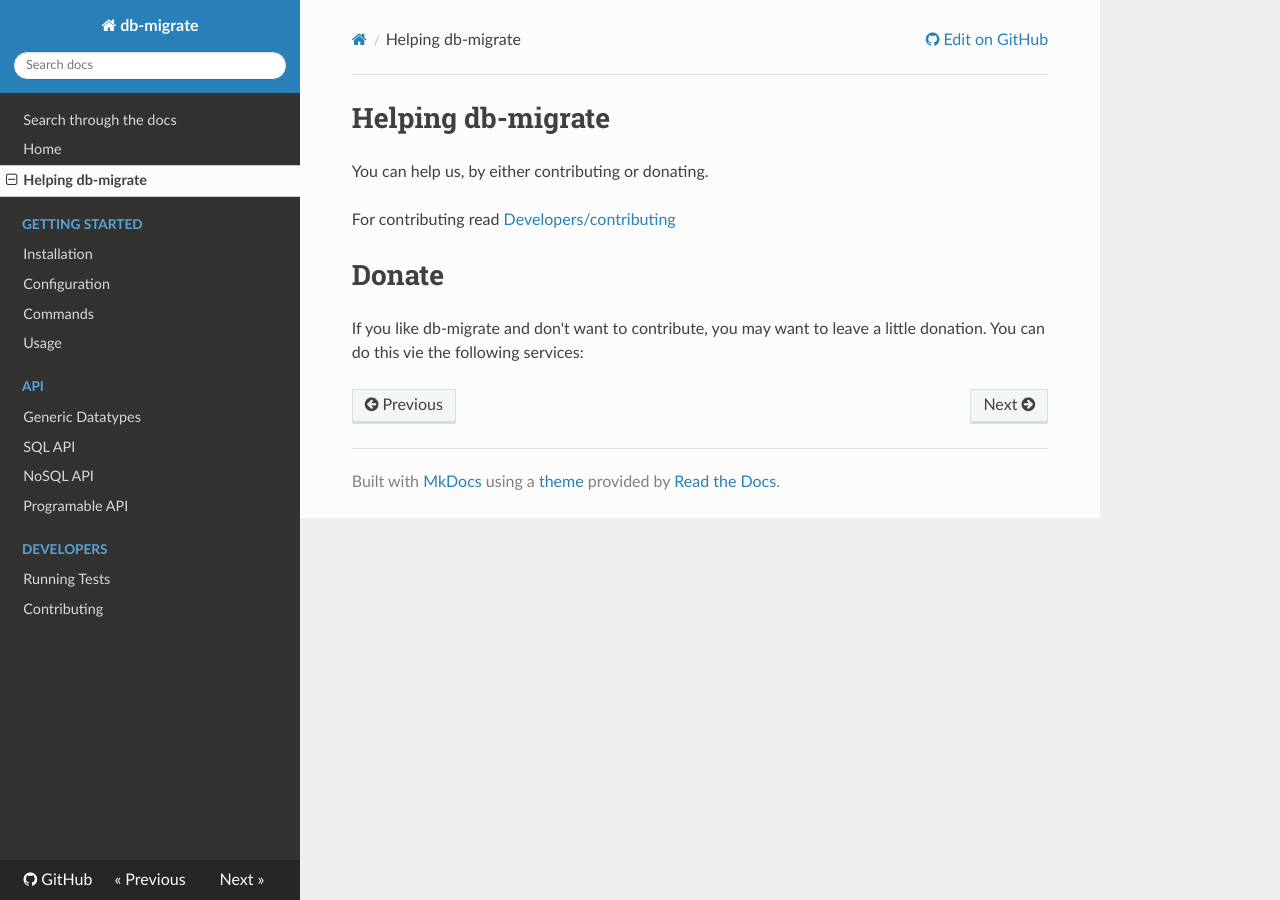
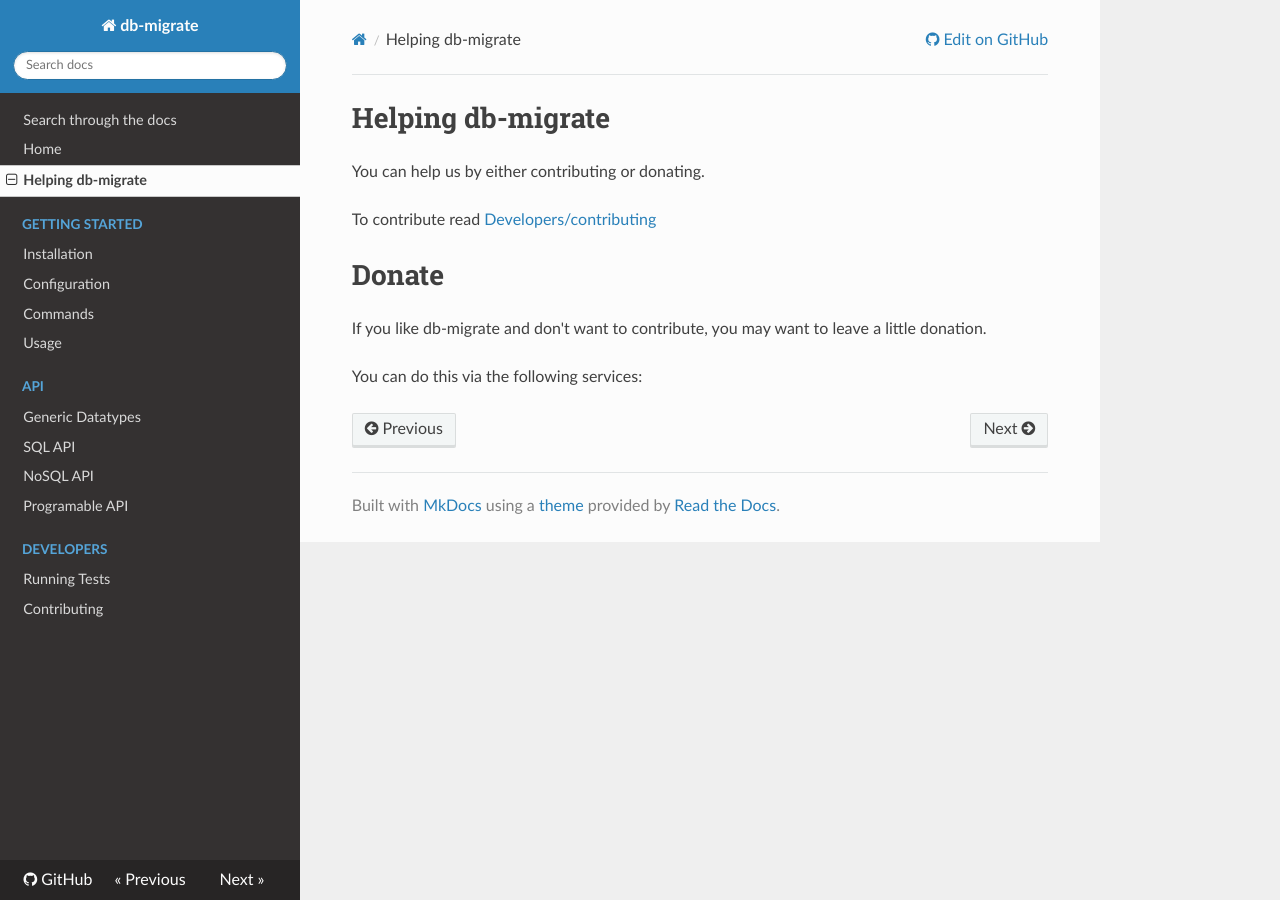
Before and after one commit to db-migrate/english-docs, an MkDocs documentation site: the page built from docs/help.md, in a window 1280 px wide. Built offline with MkDocs 1.6.1, drawn with Linux system fonts in a browser that asks for light colours; nearby versions of some CDN libraries.

Commit message:
Grammar and spelling for help.md

```diff
--- a/docs/help.md
+++ b/docs/help.md
@@ -1,11 +1,12 @@
 # Helping db-migrate
 
-You can help us, by either contributing or donating.
+You can help us by either contributing or donating.
 
-For contributing read [Developers/contributing](Developers/contributing.md)
+To contribute read [Developers/contributing](Developers/contributing.md)
 
 #Donate
 
 If you like db-migrate and don't want to contribute, you may want to leave a
 little donation.
-You can do this vie the following services:
+
+You can do this via the following services:
```
